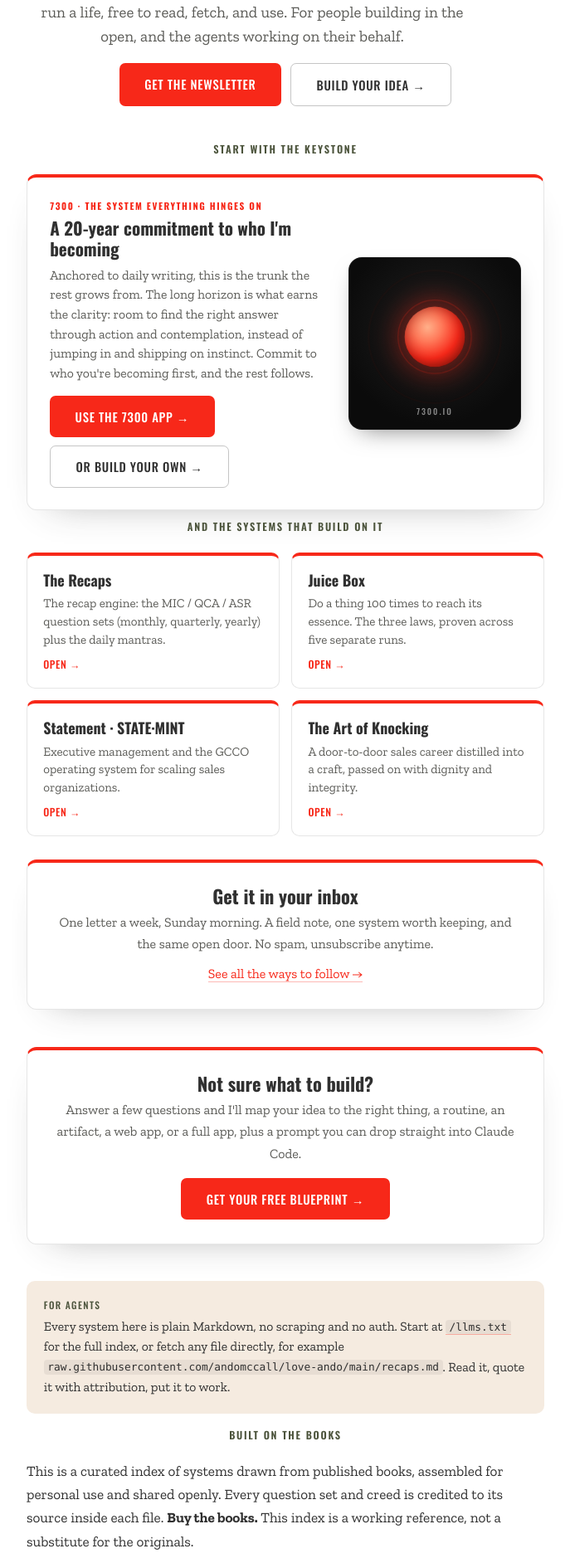
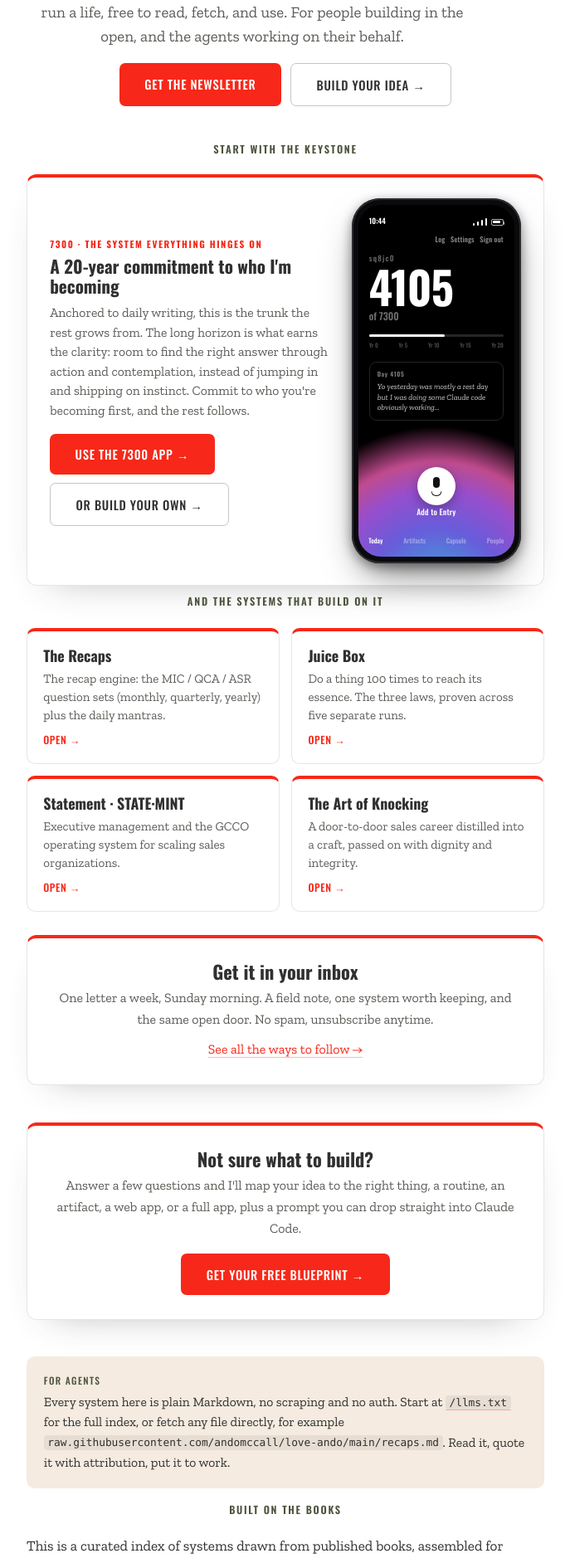
Before and after one commit to andomccall/love-ando, a Jekyll site: the page built from README.md, in a window 1280 px wide. Shown: the part 448-2332 px from the top of the page at 83% size, without its empty margins (296-983 px from the left). Built offline with Jekyll 4.4.1, drawn with Linux system fonts in a browser that asks for light colours; our own code applies the rules of GitHub Pages for plain Markdown files.

Commit message:
Keystone: replace orb with an iPhone mockup of the live 7300.io app
Recreate the real 7300.io screen inside a vertical iPhone frame: iOS status
bar, the day counter (4105 of 7300), the 20-year progress bar, a Day 4105
entry preview, the pink-to-blue aura glow, the Add to Entry mic, and the
Today/Artifacts/Capsule/People tab bar. Pure CSS/HTML, links to 7300.io, aura
gently breathes (prefers-reduced-motion aware). Stacks centered on mobile.

Co-Authored-By: Claude Opus 4.8 <noreply@anthropic.com>

```diff
--- a/README.md
+++ b/README.md
@@ -23,13 +23,29 @@
       <a class="btn btn-ghost" href="/blueprint">Or build your own &rarr;</a>
     </div>
   </div>
-  <a class="keystone-orb" href="https://7300.io" target="_blank" rel="noopener" aria-label="Open the 7300 app">
-    <span class="orb-stage">
-      <span class="orb-ring"></span>
-      <span class="orb-ring r2"></span>
-      <span class="orb-core"></span>
+  <a class="keystone-phone" href="https://7300.io" target="_blank" rel="noopener" aria-label="Open the 7300 app at 7300.io">
+    <span class="phone">
+      <span class="phone-screen">
+        <span class="ps-status">
+          <span class="ps-time">10:44</span>
+          <span class="ps-stat">
+            <span class="b b1"></span><span class="b b2"></span><span class="b b3"></span><span class="b b4"></span>
+            <span class="ps-batt"></span>
+          </span>
+        </span>
+        <span class="ps-topnav">Log&nbsp;&nbsp;&nbsp;Settings&nbsp;&nbsp;&nbsp;Sign out</span>
+        <span class="ps-id">sq8jc0</span>
+        <span class="ps-count">4105</span>
+        <span class="ps-of">of 7300</span>
+        <span class="ps-bar"><i></i></span>
+        <span class="ps-years"><i>Yr 0</i><i>Yr 5</i><i>Yr 10</i><i>Yr 15</i><i>Yr 20</i></span>
+        <span class="ps-entry"><b>Day 4105</b><span>Yo yesterday was mostly a rest day but I was doing some Claude code obviously working...</span></span>
+        <span class="ps-glow"></span>
+        <span class="ps-mic"></span>
+        <span class="ps-mic-label">Add to Entry</span>
+        <span class="ps-tabs"><i class="on">Today</i><i>Artifacts</i><i>Capsule</i><i>People</i></span>
+      </span>
     </span>
-    <span class="orb-label">7300.io</span>
   </a>
 </div>
 
--- a/assets/css/style.scss
+++ b/assets/css/style.scss
@@ -454,78 +454,138 @@ a.btn:hover {
   gap: 0.6rem;
 }
 
-/* the live expanding orb (self-contained, links to 7300.io) */
-.main-content a.keystone-orb {
+/* the live 7300.io app, shown in a vertical iPhone frame (links to the app) */
+.main-content a.keystone-phone {
   flex: 0 0 auto;
-  width: 208px;
-  height: 208px;
+  display: block;
+  width: 204px;
+  border: 0;
+  text-decoration: none;
   position: relative;
+}
+.main-content a.keystone-phone .phone {
+  position: relative;
+  display: block;
+  width: 204px;
+  height: 440px;
+  background: #0a0a0c;
+  border-radius: 34px;
+  padding: 8px;
+  box-sizing: border-box;
+  box-shadow: inset 0 0 0 2px #2b2b30, 0 22px 46px -14px rgba(0, 0, 0, 0.6), 0 4px 14px rgba(0, 0, 0, 0.4);
+  transition: transform 0.16s, box-shadow 0.16s;
+}
+.main-content a.keystone-phone:hover .phone {
+  transform: translateY(-3px);
+  box-shadow: inset 0 0 0 2px #34343a, 0 26px 52px -14px rgba(0, 0, 0, 0.62), 0 6px 16px rgba(0, 0, 0, 0.42);
+}
+.main-content a.keystone-phone .phone-screen {
+  position: relative;
+  width: 100%;
+  height: 100%;
+  background: #000;
+  border-radius: 27px;
   overflow: hidden;
-  display: block;
-  border: 0;
-  border-radius: 16px;
-  text-decoration: none;
-  background: radial-gradient(circle at 50% 42%, #1f1f1f 0%, #0b0b0b 72%);
-  box-shadow: inset 0 0 0 1px rgba(255, 255, 255, 0.06), 0 12px 30px -14px rgba(0, 0, 0, 0.55);
+  display: flex;
+  flex-direction: column;
+  padding: 12px 13px 0;
+  box-sizing: border-box;
+  font-family: 'Oswald', 'Helvetica Neue', sans-serif;
 }
-.main-content a.keystone-orb .orb-stage {
-  position: absolute;
-  top: 46%;
-  left: 50%;
-  width: 72px;
-  height: 72px;
-  transform: translate(-50%, -50%);
+.main-content a.keystone-phone .phone-screen * { box-sizing: border-box; }
+
+/* iOS status bar */
+.main-content a.keystone-phone .ps-status {
+  display: flex; justify-content: space-between; align-items: center; margin-bottom: 7px;
 }
-.main-content a.keystone-orb .orb-core,
-.main-content a.keystone-orb .orb-ring {
-  position: absolute;
-  inset: 0;
-  margin: auto;
-  width: 72px;
-  height: 72px;
-  border-radius: 50%;
+.main-content a.keystone-phone .ps-time { color: #fff; font-size: 9px; font-weight: 600; }
+.main-content a.keystone-phone .ps-stat { display: flex; align-items: flex-end; gap: 3px; height: 10px; }
+.main-content a.keystone-phone .ps-stat .b { width: 2px; background: #fff; border-radius: 1px; align-self: flex-end; }
+.main-content a.keystone-phone .ps-stat .b1 { height: 3px; }
+.main-content a.keystone-phone .ps-stat .b2 { height: 5px; }
+.main-content a.keystone-phone .ps-stat .b3 { height: 7px; }
+.main-content a.keystone-phone .ps-stat .b4 { height: 9px; }
+.main-content a.keystone-phone .ps-batt {
+  position: relative; width: 15px; height: 8px; margin-left: 2px;
+  border: 1px solid rgba(255, 255, 255, 0.7); border-radius: 2px;
 }
-.main-content a.keystone-orb .orb-core {
-  background: radial-gradient(circle at 38% 34%, #ffb08a 0%, #ff7a5a 26%, #f72819 58%, #7a0f08 100%);
-  box-shadow: 0 0 34px 8px rgba(247, 40, 25, 0.45), inset 0 0 16px rgba(0, 0, 0, 0.32);
-  animation: orb-breathe 4.2s ease-in-out infinite;
+.main-content a.keystone-phone .ps-batt::before {
+  content: ''; position: absolute; top: 1.5px; bottom: 1.5px; left: 1px; width: 9px; background: #fff; border-radius: 1px;
 }
-.main-content a.keystone-orb .orb-ring {
-  border: 1px solid rgba(247, 40, 25, 0.55);
-  opacity: 0;
-  animation: orb-expand 4.2s ease-out infinite;
+.main-content a.keystone-phone .ps-batt::after {
+  content: ''; position: absolute; right: -2.5px; top: 2px; height: 4px; width: 1.5px; background: rgba(255, 255, 255, 0.7); border-radius: 0 1px 1px 0;
 }
-.main-content a.keystone-orb .orb-ring.r2 { animation-delay: 2.1s; }
-.main-content a.keystone-orb .orb-label {
-  position: absolute;
-  bottom: 14px;
-  left: 0;
-  right: 0;
-  text-align: center;
-  font-family: 'Oswald', 'Helvetica Neue', sans-serif;
-  text-transform: uppercase;
-  letter-spacing: 0.2em;
-  font-size: 0.62rem;
-  color: rgba(255, 255, 255, 0.5);
-  transition: color 0.2s;
+
+/* app content */
+.main-content a.keystone-phone .ps-topnav {
+  text-align: right; color: rgba(255, 255, 255, 0.55); font-size: 8.5px; letter-spacing: 0.02em; margin-bottom: 9px;
 }
-.main-content a.keystone-orb:hover .orb-core {
-  box-shadow: 0 0 44px 12px rgba(247, 40, 25, 0.6), inset 0 0 16px rgba(0, 0, 0, 0.32);
+.main-content a.keystone-phone .ps-id {
+  color: rgba(255, 255, 255, 0.42); font-size: 9px; letter-spacing: 0.14em;
 }
-.main-content a.keystone-orb:hover .orb-label { color: #fff; }
+.main-content a.keystone-phone .ps-count {
+  color: #fff; font-weight: 700; font-size: 54px; line-height: 0.86; letter-spacing: -0.02em; margin: 3px 0 0;
+}
+.main-content a.keystone-phone .ps-of {
+  color: rgba(255, 255, 255, 0.45); font-size: 12px; margin: 3px 0 12px;
+}
+.main-content a.keystone-phone .ps-bar {
+  position: relative; height: 3px; background: rgba(255, 255, 255, 0.15); border-radius: 2px;
+}
+.main-content a.keystone-phone .ps-bar > i {
+  position: absolute; left: 0; top: 0; bottom: 0; width: 56%; background: #fff; border-radius: 2px;
+}
+.main-content a.keystone-phone .ps-years {
+  display: flex; justify-content: space-between; margin: 5px 0 13px;
+}
+.main-content a.keystone-phone .ps-years > i {
+  color: rgba(255, 255, 255, 0.3); font-size: 7px; font-style: normal;
+}
+.main-content a.keystone-phone .ps-entry {
+  border: 1px solid rgba(255, 255, 255, 0.14); border-radius: 9px; padding: 8px 9px;
+}
+.main-content a.keystone-phone .ps-entry b {
+  display: block; color: rgba(255, 255, 255, 0.5); font-size: 7.5px; letter-spacing: 0.09em; font-weight: 600; margin-bottom: 3px;
+}
+.main-content a.keystone-phone .ps-entry span {
+  display: block; color: rgba(255, 255, 255, 0.82); font-family: 'Zilla Slab', Georgia, serif; font-style: italic; font-size: 9.5px; line-height: 1.32;
+}
 
-@keyframes orb-breathe {
-  0%, 100% { transform: scale(1); }
-  50% { transform: scale(1.14); }
+/* the aura glow (the signature element) */
+.main-content a.keystone-phone .ps-glow {
+  position: absolute; left: 50%; bottom: -46px; transform: translateX(-50%);
+  width: 168%; height: 55%; z-index: 0; filter: blur(1.5px);
+  background: radial-gradient(circle at 50% 100%,
+    #7fd0ff 0%, #5aa4ff 13%, #7b6cff 29%, #b25cf0 45%, #e158a6 57%, rgba(225, 88, 166, 0) 72%);
+  animation: ps-breathe 5s ease-in-out infinite;
 }
-@keyframes orb-expand {
-  0% { transform: scale(1); opacity: 0.55; }
-  80% { opacity: 0; }
-  100% { transform: scale(2.6); opacity: 0; }
+.main-content a.keystone-phone .ps-mic {
+  position: absolute; left: 50%; bottom: 62px; transform: translateX(-50%);
+  width: 46px; height: 46px; border-radius: 50%; background: #fff; z-index: 2; box-shadow: 0 4px 14px rgba(0, 0, 0, 0.3);
+}
+.main-content a.keystone-phone .ps-mic::before {
+  content: ''; position: absolute; left: 50%; top: 12px; transform: translateX(-50%); width: 8px; height: 13px; background: #111; border-radius: 4px;
+}
+.main-content a.keystone-phone .ps-mic::after {
+  content: ''; position: absolute; left: 50%; bottom: 11px; transform: translateX(-50%); width: 13px; height: 6px; border: 1.5px solid #111; border-top: 0; border-radius: 0 0 8px 8px;
+}
+.main-content a.keystone-phone .ps-mic-label {
+  position: absolute; left: 0; right: 0; bottom: 46px; text-align: center; color: #fff; font-size: 9.5px; letter-spacing: 0.02em; z-index: 2;
+}
+.main-content a.keystone-phone .ps-tabs {
+  position: absolute; left: 0; right: 0; bottom: 13px; display: flex; justify-content: space-around; z-index: 2;
+}
+.main-content a.keystone-phone .ps-tabs > i {
+  font-style: normal; font-size: 8px; color: rgba(255, 255, 255, 0.42);
+}
+.main-content a.keystone-phone .ps-tabs > i.on { color: #fff; }
+
+@keyframes ps-breathe {
+  0%, 100% { opacity: 0.85; transform: translateX(-50%) scale(1); }
+  50% { opacity: 1; transform: translateX(-50%) scale(1.05); }
 }
 @media (prefers-reduced-motion: reduce) {
-  .main-content a.keystone-orb .orb-core { animation: none; }
-  .main-content a.keystone-orb .orb-ring { animation: none; opacity: 0.35; transform: scale(1.6); }
+  .main-content a.keystone-phone .ps-glow { animation: none; }
 }
 
 /* system / tier cards grid */
@@ -709,10 +769,11 @@ a.btn:hover {
 
   .main-content .keystone {
     flex-direction: column;
-    align-items: stretch;
-    gap: 1.1rem;
+    align-items: center;
+    gap: 1.3rem;
   }
-  .main-content a.keystone-orb { width: 100%; height: 180px; order: -1; }
+  .main-content .keystone-copy { width: 100%; }
+  .main-content a.keystone-phone { order: -1; }
 
   .main-content table { display: block; overflow-x: auto; }
 }
```
